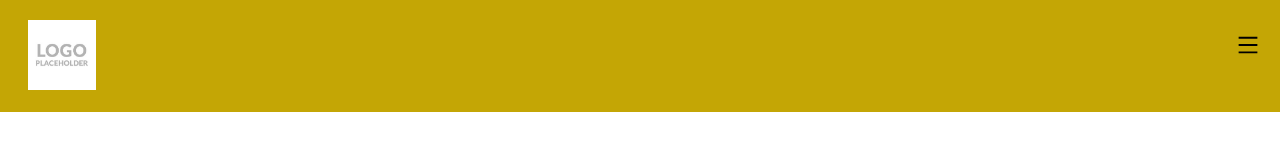
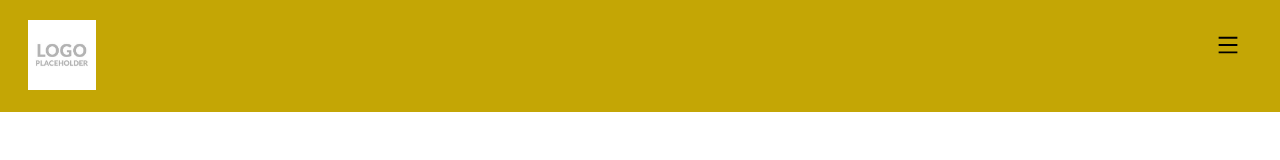
Before and after one commit to taciano-pacchialat/e-commerce, a Next.js app: page / in a window 1280 px wide. Shown: the top 160 px of the page. Built offline with nearby package versions, Linux system fonts and the light colour scheme.

Commit message:
changed animation duration

```diff
--- a/components/navbar.tsx
+++ b/components/navbar.tsx
@@ -14,18 +14,18 @@ interface NavbarProps {
 const Navbar: React.FC<NavbarProps> = ({ isOpen, toggleNavbar }) => {
   return (
     <nav
-      className={`bg-lightbrown w-screen transition-height duration-300 ${
+      className={`bg-lightbrown w-screen transition-height duration-500 ${
         isOpen ? "h-4/5" : "h-28"
       }`}
     >
       <div className="flex flex-row justify-between">
         <Image src={logoPlaceholder} alt="logo" className="self-center w-24 pt-5 pl-7" />
-        <i className="pr-5 curson-pointer text-2xl self-center" onClick={toggleNavbar}>
+        <i className="pr-10 curson-pointer text-2xl self-center" onClick={toggleNavbar}>
           {isOpen ? <AiOutlineClose /> : <AiOutlineMenu />}
         </i>
       </div>
       <div
-        className={`w-full h-full pl-10 pb-40 transition-transform duration-300 ease-in-out ${
+        className={`w-full h-full pl-10 pb-40 transition-transform duration-500 ease-in-out ${
           isOpen ? "translate-x-0" : "translate-x-full"
         }`}
       >
```
